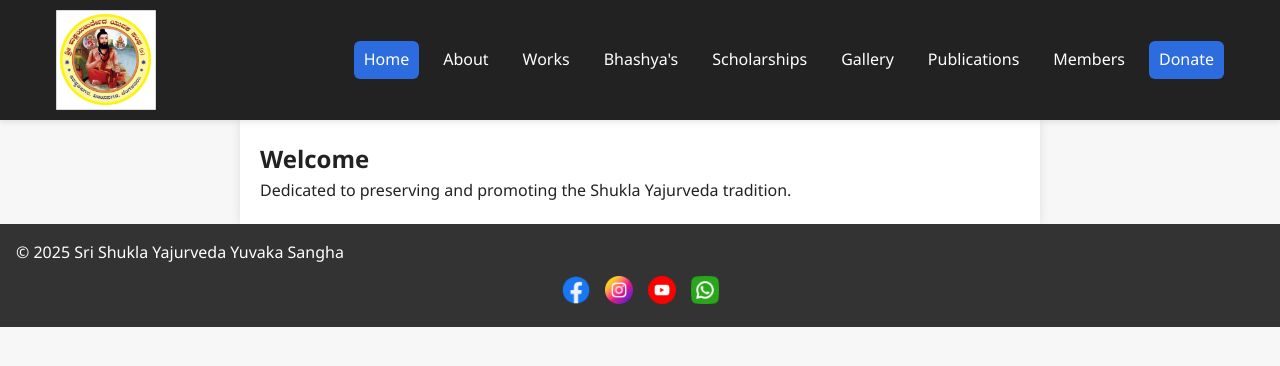
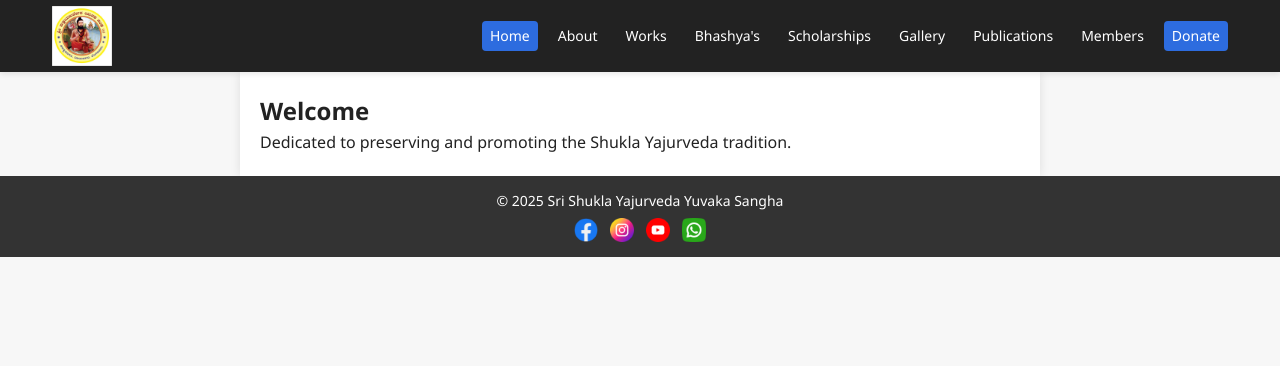
Before and after one commit to Sreevathsava/ssyys.github.io, a plain HTML site: page index.html in a window 1280 px wide. Drawn offline with Linux system fonts and the light colour scheme.

Commit message:
Add files via upload

```diff
--- a/style.css
+++ b/style.css
@@ -26,13 +26,13 @@ header {
   display: flex;
   justify-content: space-between;
   align-items: center;
-  padding: 10px 16px;
+  padding: 6px 12px; /* Reduced vertical padding */
   max-width: 1200px;
   margin: 0 auto;
 }
 
 .banner-image {
-  max-height: 100px;
+  max-height: 60px;  /* Reduced from 100px to make header shorter */
   width: auto;
 }
 
@@ -49,15 +49,16 @@ header {
 /* ====== NAVIGATION ====== */
 nav {
   display: flex;
-  gap: 14px;
+  gap: 12px; /* Slightly reduced gap */
   flex-wrap: wrap;
 }
 
 nav a {
   color: white;
   text-decoration: none;
-  padding: 6px 10px;
-  border-radius: 6px;
+  padding: 4px 8px; /* Reduced padding for tighter layout */
+  border-radius: 4px;
+  font-size: 14px;   /* Optional: smaller font for compactness */
   transition: background 0.3s ease;
 }
 
@@ -80,9 +81,9 @@ nav a[href*="donate"] {
   nav {
     display: none;
     flex-direction: column;
-    background: #2d6cdf; /* blue background for mobile dropdown */
+    background: #222; /* #2d6cdf; - blue background for mobile dropdown */
     width: 100%;
-    padding: 10px 0;
+    padding: 6px 0; /* Reduced top/bottom padding */
   }
 
   nav.show {
@@ -91,8 +92,9 @@ nav a[href*="donate"] {
 
   nav a {
     color: #fff;
-    padding: 12px 20px;
+    padding: 10px 16px; /* Tighter padding on mobile links */
     text-align: center;
+	font-size: 15px;    /* Optional: slightly smaller text */
   }
 
   nav a:hover {
@@ -109,24 +111,28 @@ footer {
   background-color: #333;
   color: white;
   text-align: center;
-  padding: 16px;
+  padding: 8px 16px !important; /* Reduced vertical padding */
+  font-size: 14px;    /* Smaller font for compactness */
 }
 
 footer p {
-  margin-bottom: 10px;
+  /*margin-bottom: 10px;
+  text-align: center;*/
+  margin: 6px 0;      /* Less vertical spacing */
+  text-align: center; /* Ensures centered text */
 }
 
 /* Footer social media icons */
 footer .social-media {
   display: flex;
   justify-content: center;
-  gap: 15px;
-  margin-top: 10px;
+  gap: 12px;          /* Slightly reduced spacing */
+  margin-top: 6px;
 }
 
 footer .social-media img {
-  width: 28px;
-  height: 28px;
+  width: 24px;
+  height: 24px;
   transition: transform 0.3s ease;
 }
 
```
